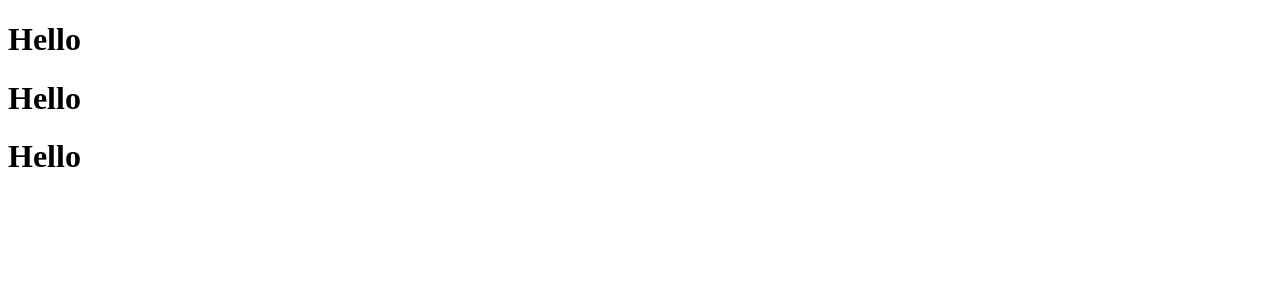
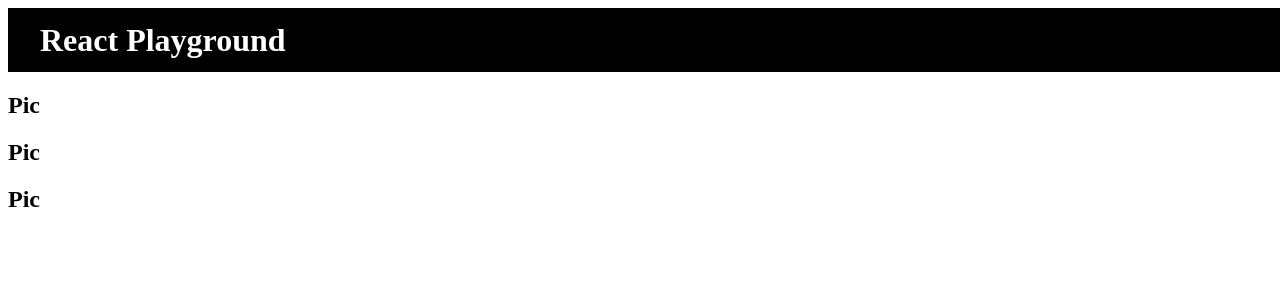
Before and after one commit to camillaeriksson/React-Playground, a React app: page / in a window 1280 px wide. Shown: the top 300 px of the page. Built offline with nearby package versions, Linux system fonts and the light colour scheme.

Commit message:
Styled header

```diff
--- a/src/components/app.tsx
+++ b/src/components/app.tsx
@@ -1,5 +1,5 @@
 import * as React from "react";
-import Layout from "./layout"
+import Layout from "./layout";
 
 export default function App() {
     return (
--- a/src/components/layout.tsx
+++ b/src/components/layout.tsx
@@ -1,10 +1,14 @@
 import * as React from "react";
+import Content from "./content";
 import Navbar from "./navbar";
 
 
 export default function Layout() {
     return (
-        <Navbar />
+        <div>
+            <Navbar />
+            <Content />
+        </div>
     )
 }
 
--- a/src/components/navbar.tsx
+++ b/src/components/navbar.tsx
@@ -1,9 +1,23 @@
 import * as React from "react";
-import Content from "./content"
 
 
 export default function Layout() {
     return (
-        <Content />
+        <div style={header}>
+            <h1 style={headerHeading}>React Playground</h1>
+        </div>
     )
 }
+
+const header = {
+    width: "100vw",
+    height: "8vh",
+    background: "black",
+    display: "flex",
+    alignItems: "center"
+}
+
+const headerHeading = {
+    marginLeft: "2rem",
+    color: "white"
+}
--- a/src/components/sectionitem.tsx
+++ b/src/components/sectionitem.tsx
@@ -2,6 +2,6 @@ import * as React from "react";
 
 export default function SectionItem() {
     return (
-        <h1>Hello</h1>
+        <h2>Pic</h2>
     )
 }
```
Also changed, not shown: 2 other files (tests, documents, lock files or other folders).
